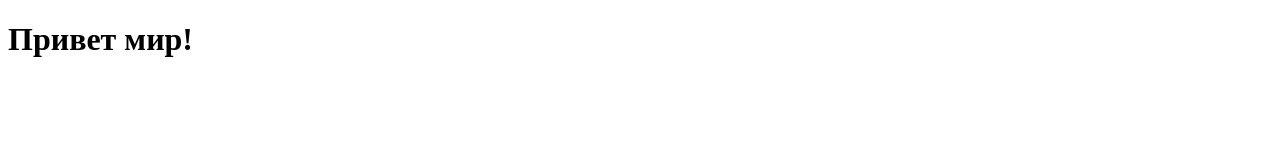
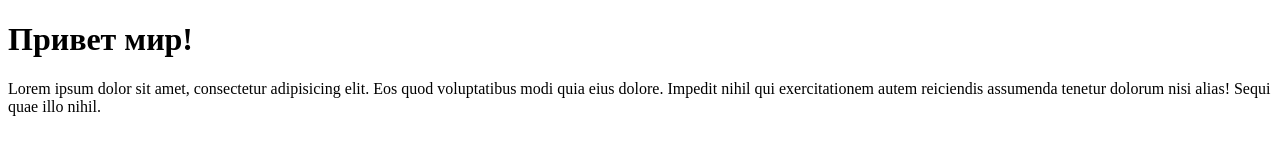
Before and after one commit to Maksym-007/test-repo, a plain HTML site: page index.html in a window 1280 px wide. Drawn offline with Linux system fonts and the light colour scheme.

Commit message:
second commitl

```diff
--- a/index.html
+++ b/index.html
@@ -7,6 +7,7 @@
 </head>
 <body>
     <h1> Привет мир!</h1>
+    <p>Lorem ipsum dolor sit amet, consectetur adipisicing elit. Eos quod voluptatibus modi quia eius dolore. Impedit nihil qui exercitationem autem reiciendis assumenda tenetur dolorum nisi alias! Sequi quae illo nihil.</p>
 
     <script src="script.js"></script>
 </body>
```
